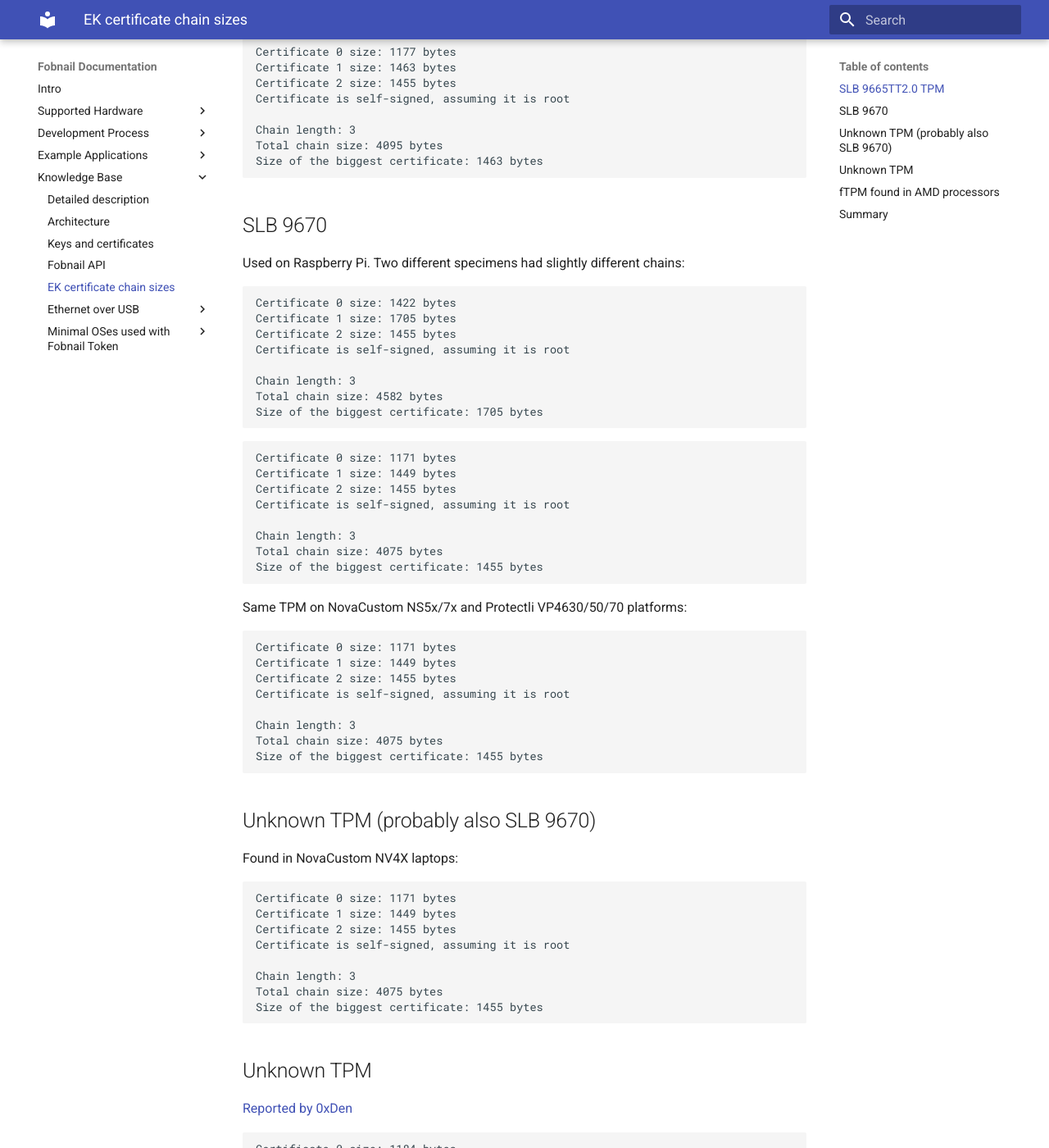
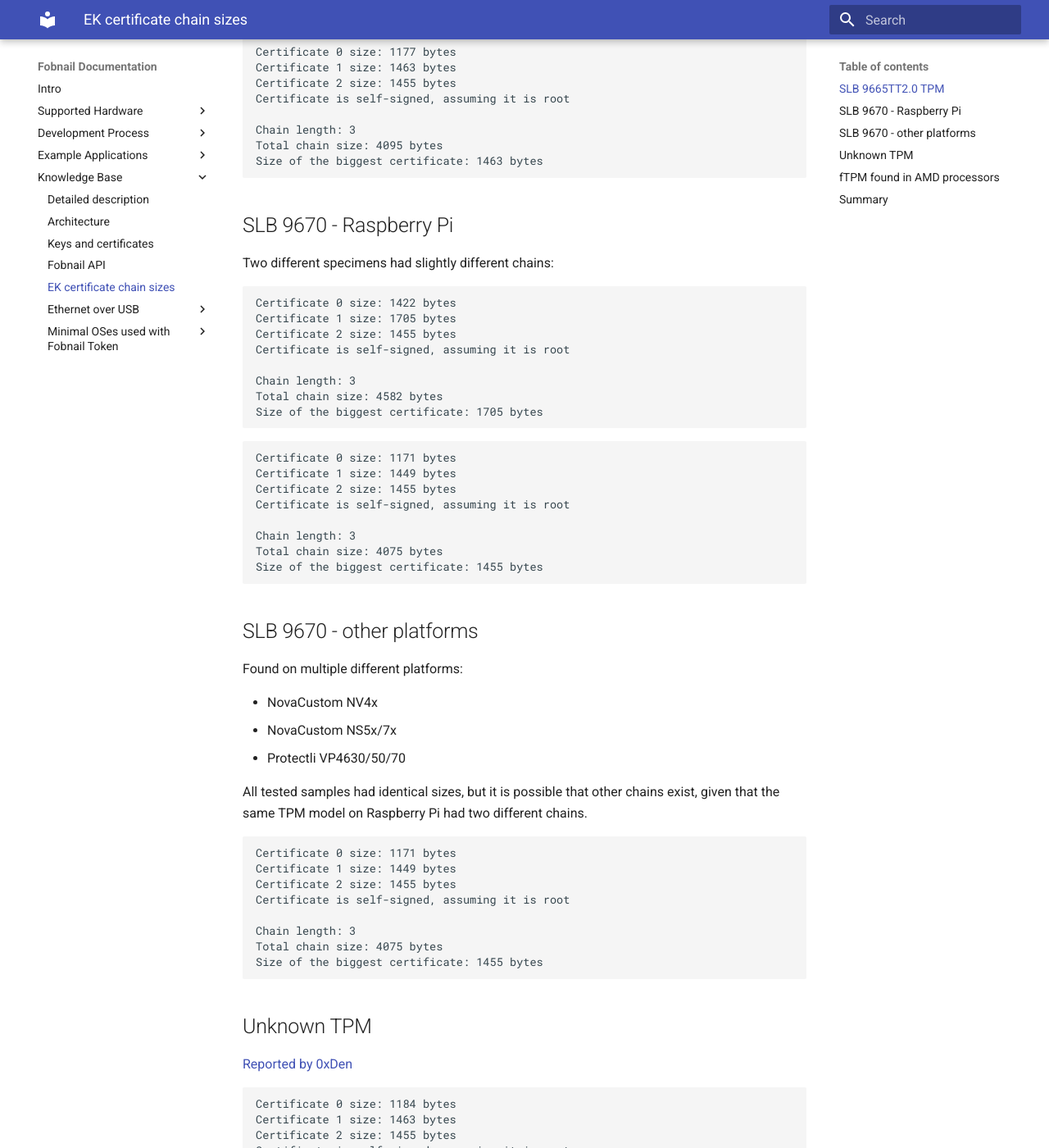
Before and after one commit to fobnail/docs, an MkDocs documentation site: the page built from docs/ek_certificates.md, in a window 1280 px wide and 1400 px high, scrolled down 320 px. Shown: the whole window at 82% size. Built offline with MkDocs 1.6.1 and Material for MkDocs 9.7.7, drawn with Linux system fonts in a browser that asks for light colours.

Commit message:
docs/ek_certificates.md: merge NV4x to other platforms with SLB9670
Signed-off-by: Krystian Hebel <krystian.hebel@3mdeb.com>

````diff
--- a/docs/ek_certificates.md
+++ b/docs/ek_certificates.md
@@ -19,9 +19,9 @@
 Size of the biggest certificate: 1463 bytes
 ```
 
-## SLB 9670
+## SLB 9670 - Raspberry Pi
 
-Used on Raspberry Pi. Two different specimens had slightly different chains:
+Two different specimens had slightly different chains:
 
 ```text
 Certificate 0 size: 1422 bytes
@@ -45,22 +45,16 @@
 Size of the biggest certificate: 1455 bytes
 ```
 
-Same TPM on NovaCustom NS5x/7x and Protectli VP4630/50/70 platforms:
+## SLB 9670 - other platforms
 
-```text
-Certificate 0 size: 1171 bytes
-Certificate 1 size: 1449 bytes
-Certificate 2 size: 1455 bytes
-Certificate is self-signed, assuming it is root
+Found on multiple different platforms:
 
-Chain length: 3
-Total chain size: 4075 bytes
-Size of the biggest certificate: 1455 bytes
-```
+- NovaCustom NV4x
+- NovaCustom NS5x/7x
+- Protectli VP4630/50/70
 
-## Unknown TPM (probably also SLB 9670)
-
-Found in NovaCustom NV4X laptops:
+All tested samples had identical sizes, but it is possible that other chains
+exist, given that the same TPM model on Raspberry Pi had two different chains.
 
 ```text
 Certificate 0 size: 1171 bytes
````
